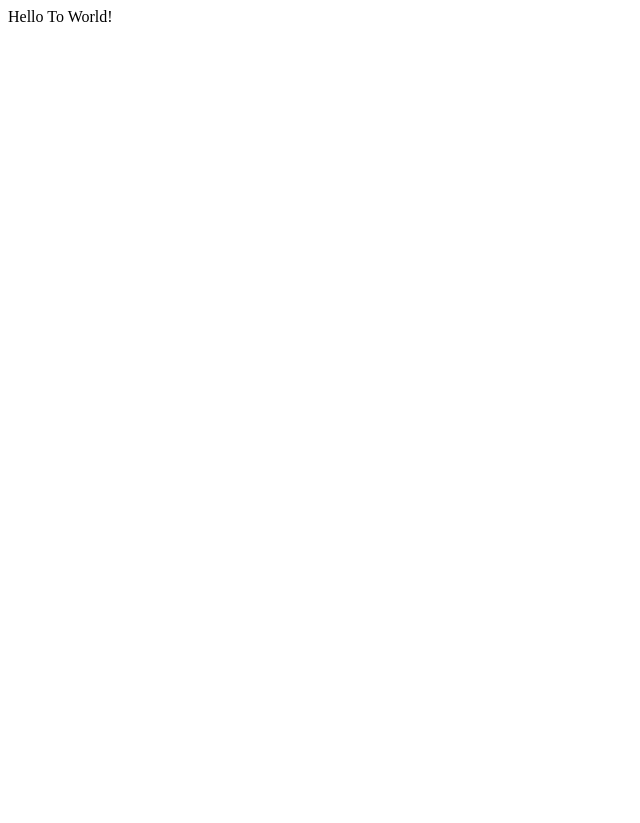
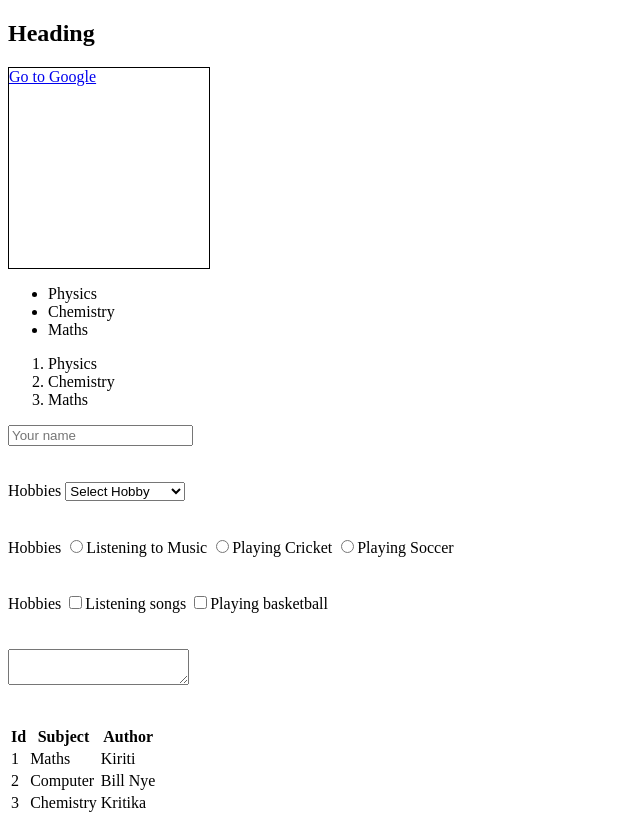
Before and after one commit to KiritiAryal/css-boxmodel, a plain HTML site: page index.html in a window 1280 px wide. Shown: the whole page, without its empty margins (0-640 px from the left). Before the commit the page ends 800 px from the top, so only its background shows below. Drawn offline with Linux system fonts and the light colour scheme.

Commit message:
Added styles file and styling html

```diff
--- a/index.html
+++ b/index.html
@@ -7,6 +7,75 @@
     <title>GitHub Test</title>
 </head>
 <body>
-    Hello To World!
+    <h2>Heading</h2>
+    <a href="https://google.com">
+        <div style="border: 1px solid black; height: 200px; width: 200px">Go to Google</div>
+    </a>
+    <ul>
+        <li>Physics</li>
+        <li>Chemistry</li>
+        <li>Maths</li>
+    </ul>
+    <ol>
+        <li>Physics</li>
+        <li>Chemistry</li>
+        <li>Maths</li>
+    </ol>
+    <input type="password" id="xyz" name="age" placeholder="Your name"/>
+    <br />
+    <br />
+    <br />
+    <label>Hobbies</label>
+    <select value="0">
+        <option value="0">Select Hobby</option>
+        <option value="1">Saying yay!</option>
+        <option value="2">Chilling</option>
+        <option value="3">Netflix N Chilling</option>
+    </select>
+    <br />
+    <br />
+    <br />
+    <label>Hobbies</label>
+    <input type="radio" value="1" name="hobby" />Listening to Music
+    <input type="radio" value="2" name="hobby" />Playing Cricket
+    <input type="radio" value="3" name="hobby" />Playing Soccer
+
+    <br />
+    <br />
+    <br />
+    <label>Hobbies</label>
+    <input type="checkbox" value="1" />Listening songs
+    <input type="checkbox" value="2" />Playing basketball
+    <br />
+    <br />
+    <br />
+    <textarea></textarea>
+    <br />
+    <br />
+    <br />
+    <table>
+        <thead>
+            <th>Id</th>
+            <th>Subject</th>
+            <th>Author</th>
+        </thead>
+        <tbody>
+            <tr>
+                <td>1</td>
+                <td>Maths</td>
+                <td>Kiriti</td>
+            </tr>
+            <tr>
+                <td>2</td>
+                <td>Computer</td>
+                <td>Bill Nye</td>
+            </tr>
+            <tr>
+                <td>3</td>
+                <td>Chemistry</td>
+                <td>Kritika</td>
+            </tr>
+        </tbody>
+    </table>
 </body>
 </html>
```
Also changed, not shown: style.css (added, +11 -0 lines), styling.html (added, +18 -0 lines).
